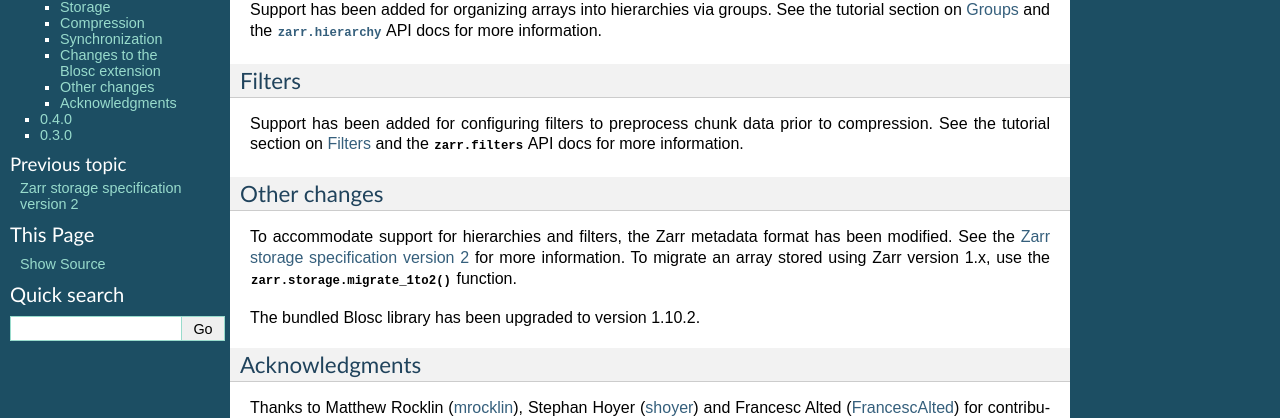
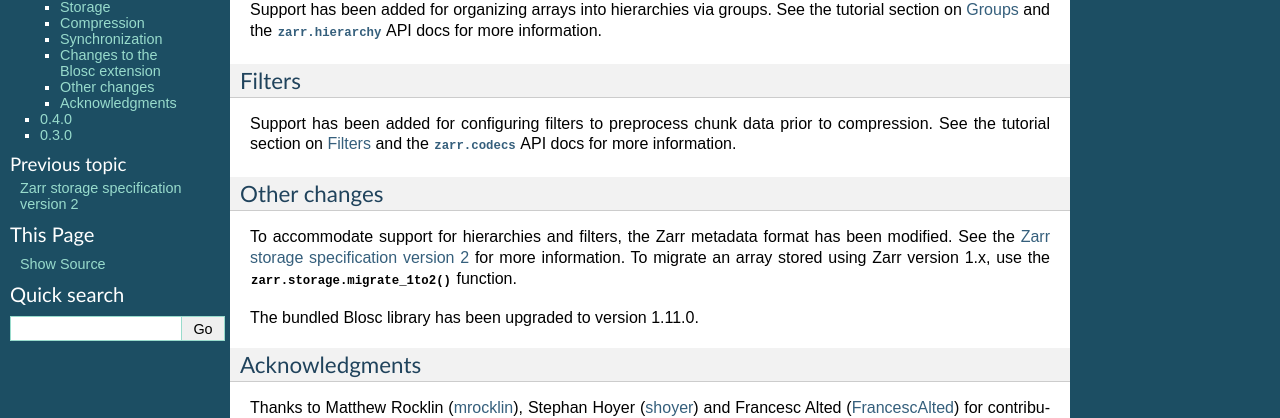
Before and after one commit to enthusiastdev121/zarr-python, a Sphinx documentation site: the page built from docs/release.rst, in a window 1280 px wide and 900 px high. Shown: the part 203-621 px from the top of the window. Built offline with Sphinx 7.4.7, drawn with Linux system fonts in a browser that asks for light colours; the version number could not be read and is left out.

Commit message:
fix release notes

```diff
--- a/docs/release.rst
+++ b/docs/release.rst
@@ -18,7 +18,7 @@ Filters
 
 Support has been added for configuring filters to preprocess chunk data prior
 to compression. See the tutorial section on :ref:`tutorial_filters` and the
-:mod:`zarr.filters` API docs for more information.
+:mod:`zarr.codecs` API docs for more information.
 
 Other changes
 ~~~~~~~~~~~~~
@@ -28,7 +28,7 @@ has been modified. See the :ref:`spec_v2` for more information. To migrate an
 array stored using Zarr version 1.x, use the :func:`zarr.storage.migrate_1to2`
 function.
 
-The bundled Blosc library has been upgraded to version 1.10.2.
+The bundled Blosc library has been upgraded to version 1.11.0.
 
 Acknowledgments
 ~~~~~~~~~~~~~~~
```
